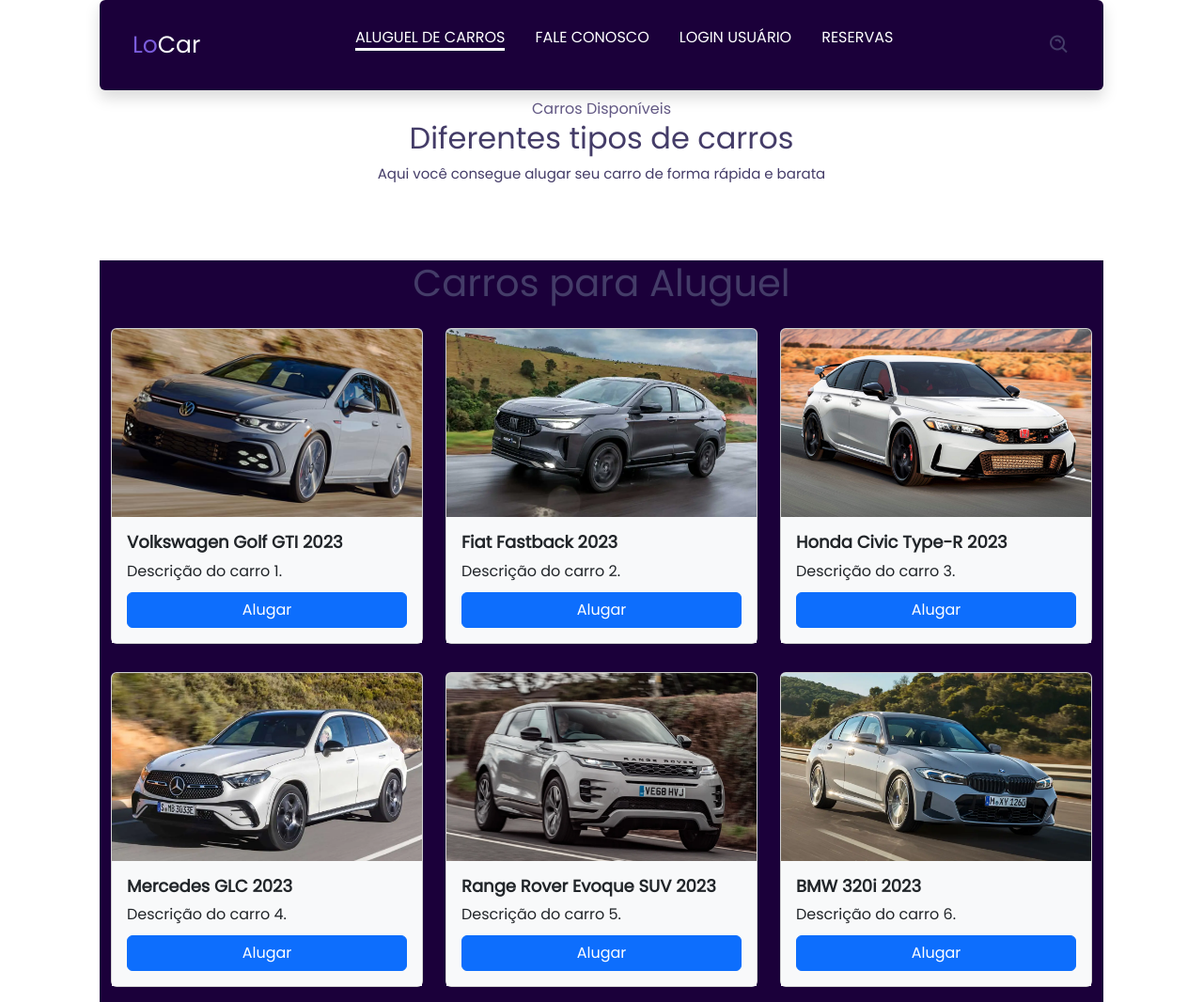
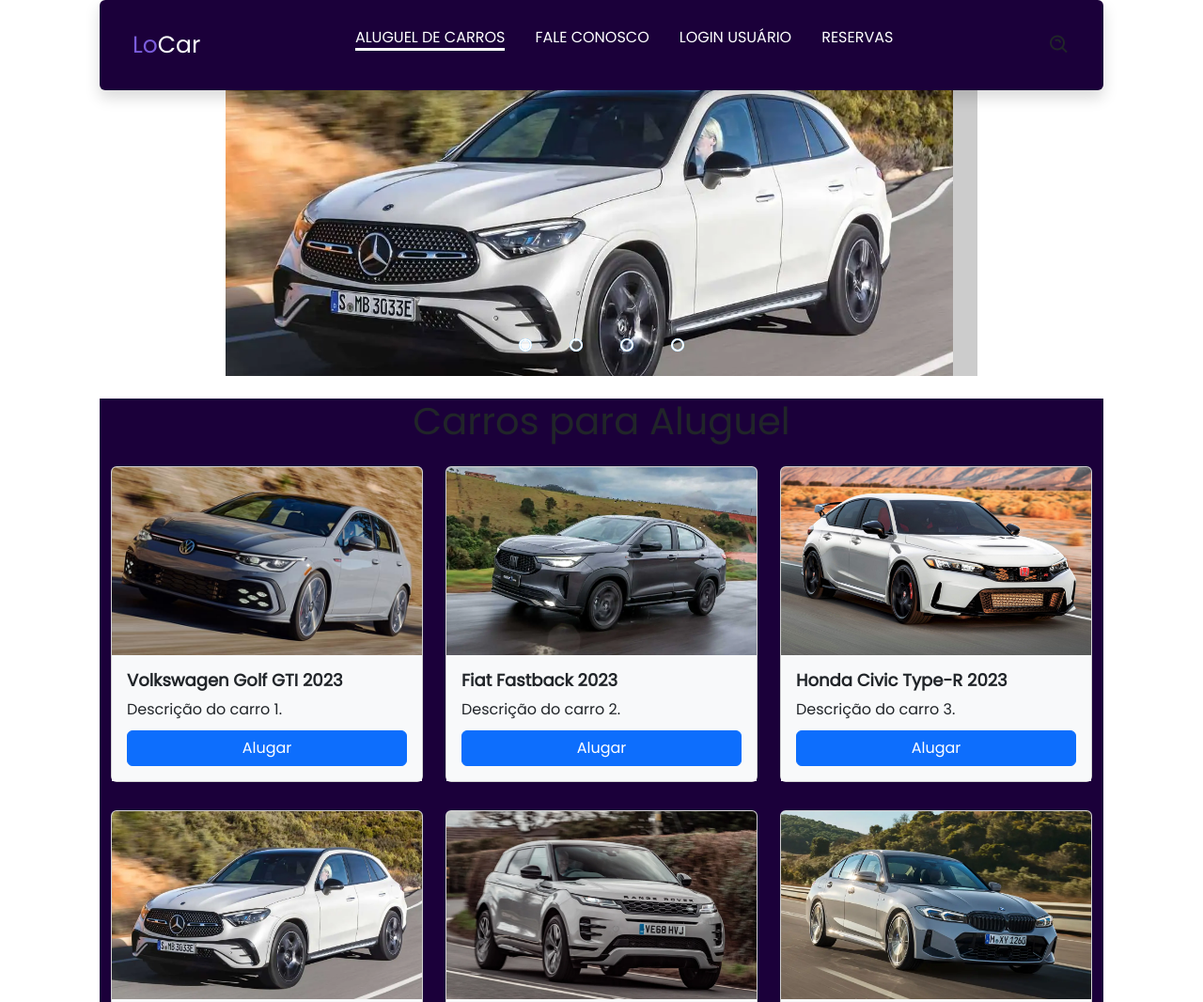
Before and after one commit to pedro18x/projetoAppInternet, a plain HTML site: page index.html in a window 1280 px wide. Shown: the top 1066 px of the page at 94% size. Drawn offline with nearby package versions, Linux system fonts and the light colour scheme.

Commit message:
adição do carrossel de fotos no index.html

```diff
--- a/index.html
+++ b/index.html
@@ -13,7 +13,7 @@
     <!-- Icones -->
     <link href='https://unpkg.com/boxicons@2.1.4/css/boxicons.min.css' rel='stylesheet'>
 </head>
-<body>
+
 
 
     <!-- Nav bar-->
@@ -42,13 +42,62 @@
         </div>
 
     </header>
+
+<!--carrossel-->
+    <div class="slider">
+
+
+      <div class="slides">
+
+
+        <input type="radio" name="radio-btn" id="radio1">
+        <input type="radio" name="radio-btn" id="radio2">
+        <input type="radio" name="radio-btn" id="radio3">
+        <input type="radio" name="radio-btn" id="radio4">
+
+        <!--slide img -->
+        <div class="slide first">
+          <img src="img/2022-mercedes-glc.jpg" alt="1"> <!--fazer as imagens no canva biel ou pedro-->
+        </div>
+
+        <div class="slide">
+          <img src="img/images.png" alt="2">
+        </div>
+
+        <div class="slide">
+          <img src="img/images.png" alt="3">
+        </div>
+
+        <div class="slide">
+          <img src="img/images.png" alt="4">
+        </div>
+
+        <!--navigation auto-->
+        <div class="navigation-auto">
+
+          <div class="auto-btn1"></div>
+          <div class="auto-btn2"></div>
+          <div class="auto-btn3"></div>
+          <div class="auto-btn4"></div>
+        </div>
+
+
+
+      </div>
+
+      <div class="manual-navigation">
+        <label for="radio1" class="manual-btn"></label>
+        <label for="radio2" class="manual-btn"></label>
+        <label for="radio3" class="manual-btn"></label>
+        <label for="radio4" class="manual-btn"></label>
+      </div>
+      </div>
+
+
+
+
     <!--Aluguel de Carros-->
-    <section class="Aluguel de carros" id="Aluguel de carros">
-        <div class="heading">
-            <span>Carros Disponíveis</span>
-            <h2>Diferentes tipos de carros</h2>
-            <p>Aqui você consegue alugar seu carro de forma rápida e barata</p>
-        </div>
+
         <!--Carros container-->
         <div class="container">
             <h1 class="text-center mt-4 mb-4">Carros para Aluguel</h1>
--- a/main.js
+++ b/main.js
@@ -1,3 +1,20 @@
+let count = 1;
+document.getElementById("radio1").checked = true;
+
+setInterval(function(){
+  nextimage();
+},5000)
+
+function nextimage(){
+count++;
+if(count>4){
+    count = 1;
+}
+
+document.getElementById("radio"+count).checked = true;
+
+}
+
 let search = document.querySelector('.search-box');
 
 document.querySelector('#icone-pesquisa').onclick = () => {
--- a/style.css
+++ b/style.css
@@ -3,8 +3,7 @@
     font-family: "Poppins", sans-serif;
     margin: 0;
     padding: 0;
-    scroll-padding-top: 1rem;
-    scroll-behavior: smooth;
+
     list-style: none;
     text-decoration: none;
     box-sizing: border-box;
@@ -18,11 +17,20 @@
 section{
     padding: 4rem 0 2rem
 }
-img{
+
+body{
+
+
     width: 100%;
-}
-body{
-    color: var(--text-color);
+    height: 100vh;
+    margin: 0;
+    padding: 0;
+
+    align-items: center;
+    justify-content: center;
+    flex-direction: column;
+
+
 }
 .container{
     max-width: 1068px;
@@ -139,3 +147,111 @@ color: white;}
 .car-card .card-text {
     margin-bottom: 10px;
 }
+
+.slider{
+    margin: 0 auto;
+    width: 800px;
+    height: 400px;
+    overflow: hidden;
+
+    position: relative;
+
+
+}
+
+.slides{
+    width: 400%;
+    height: 400px;
+    display: flex;
+}
+
+.slides input{
+    display: none;
+
+}
+
+.slide{
+    width: 25%;
+    position: relative;
+    transition: 2s;
+}
+
+.slide img {
+    width: 800px;
+}
+
+.manual-navigation{
+    position: absolute;
+    width: 800px;
+    margin-top: -40px;
+    display: flex;
+    justify-content: center;
+}
+
+.manual-btn{
+    border: 2px solid #fff;
+    padding: 5px;
+    border-radius: 10px;
+    cursor: pointer;
+    transition: 1s;
+}
+
+.manual-btn:not(:last-child){
+
+    margin-right: 40px;
+}
+
+.manual-btn:hover{
+    background-color: #fff;
+}
+
+#radio1:checked ~ .first{
+    margin-left: 0;
+}
+
+#radio2:checked ~ .first{
+    margin-left: -25%;
+}
+
+#radio3:checked ~ .first{
+    margin-left: -50%;
+}
+
+#radio4:checked ~ .first{
+    margin-left: -75%;
+}
+
+.navigation-auto div {
+    border: 2px solid #20a6ff;
+    padding: 5px;
+    border-radius: 10px;
+    cursor: pointer;
+    transition: 1s;
+}
+
+.navigation-auto{
+    position: absolute;
+    width: 800px;
+    margin-top: 360px;
+    display: flex;
+    justify-content: center;
+}
+.navigation-auto div:not(:last-child){
+    margin-right: 40px;
+}
+
+#radio1:checked ~ .navigation-auto .auto-btn1{
+    background-color: #fff;
+}
+
+#radio2:checked ~ .navigation-auto .auto-btn2{
+    background-color: #fff;
+}
+
+#radio3:checked ~ .navigation-auto .auto-btn3{
+    background-color: #fff;
+}
+
+#radio4:checked ~ .navigation-auto .auto-btn4{
+    background-color: #fff;
+}
```
Also changed, not shown: img/images.png (added).
